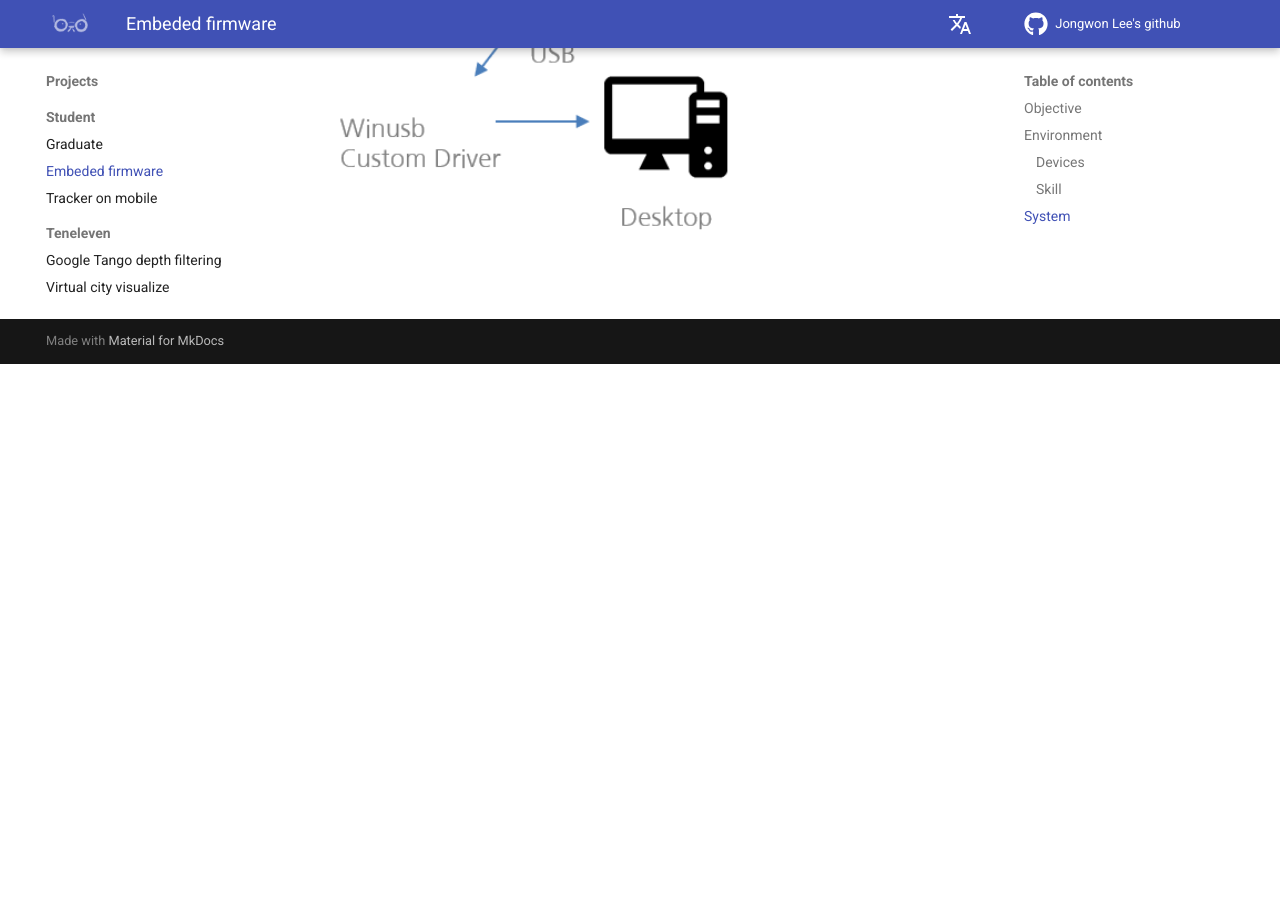
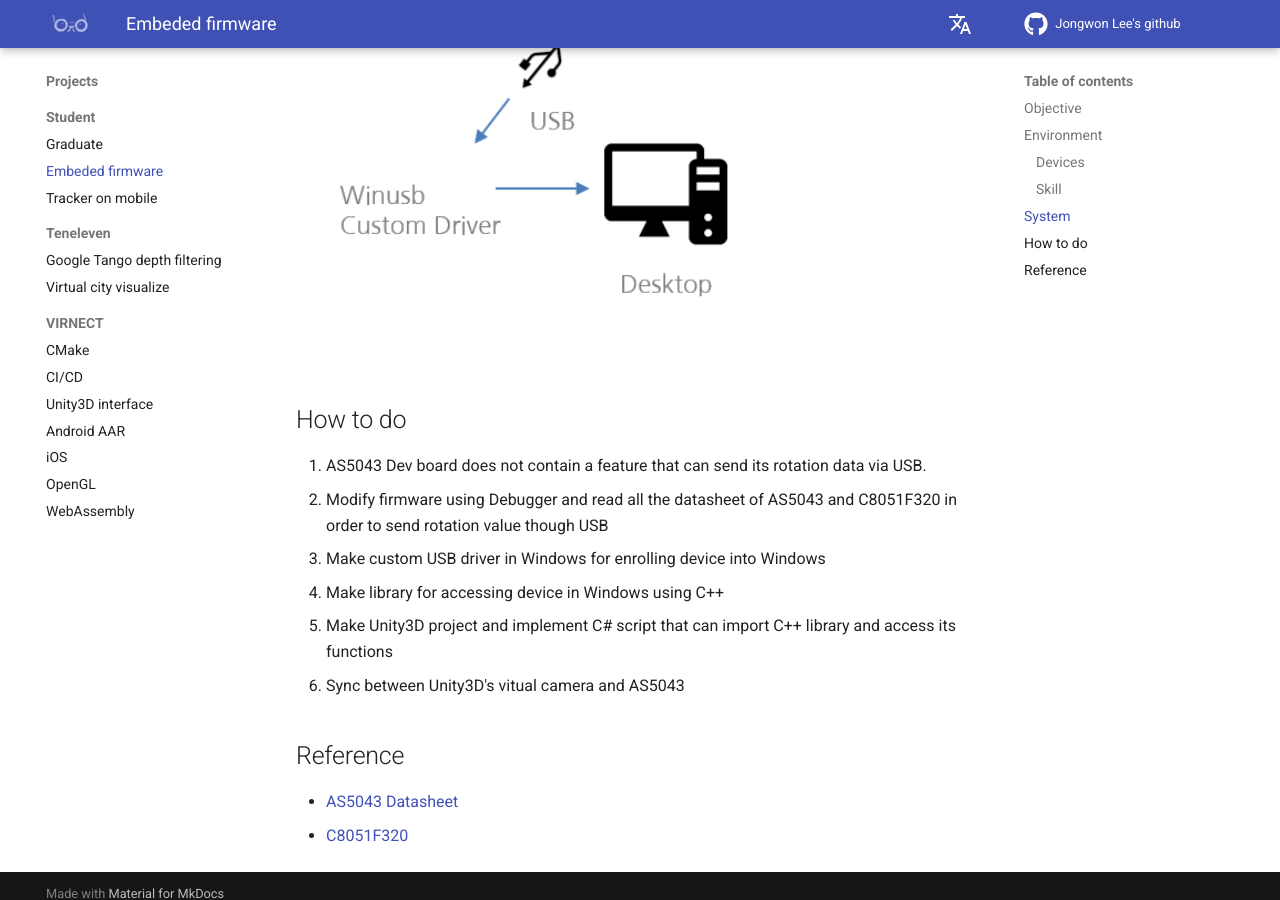
Before and after one commit to Bluefriend/Bluefriend.github.io, an MkDocs documentation site: the page built from docs/projects/embeded.md, in a window 1280 px wide and 900 px high, scrolled down 1460 px. Built offline with MkDocs 1.6.1 and Material for MkDocs 9.7.7, drawn with Linux system fonts in a browser that asks for light colours; comment, search, counter and statistics services are not loaded; before the commit the page ends 1824 px from its top, so only the background shows below that; some of the changed text lies outside the part shown.

Commit message:
Update docs

```diff
--- a/docs/projects/embeded.md
+++ b/docs/projects/embeded.md
@@ -7,13 +7,27 @@
 ### Devices
 ![Overview](../imgs/embeded/device.png){ width="80%"}
 
-- Austria Microsystem AS's AS5043
+- Austria Microsystem AS's AS5043 Dev board
 - Debugger
 
 ### Skill
 - C
 - C++
+- C#
+- Unity3D
 - Winusb custom driver
 
 ## System
 ![Overview](../imgs/embeded/flow.png){ width="80%"}
+
+## How to do
+1. AS5043 Dev board does not contain a feature that can send its rotation data via USB.
+2. Modify firmware using Debugger and read all the datasheet of AS5043 and C8051F320 in order to send rotation value though USB
+3. Make custom USB driver in Windows for enrolling device into Windows
+4. Make library for accessing device in Windows using C++
+5. Make Unity3D project and implement C# script that can import C++ library and access its functions
+6. Sync between Unity3D's vitual camera and AS5043
+
+## Reference
+- [AS5043 Datasheet](https://ams.com/documents/20143/36005/AS5043_DS000378_2-00.pdf/4e598160-4078-f978-bfb8-8ba2d6aabd8b)
+- [C8051F320](https://www.silabs.com/documents/public/data-sheets/C8051F32x.pdf)
```
Also changed, not shown: docs/projects/cmake.md (+47 -3 lines), docs/projects/graduate.md (+5 -0 lines), docs/projects/tracker.md (+9 -4 lines).
